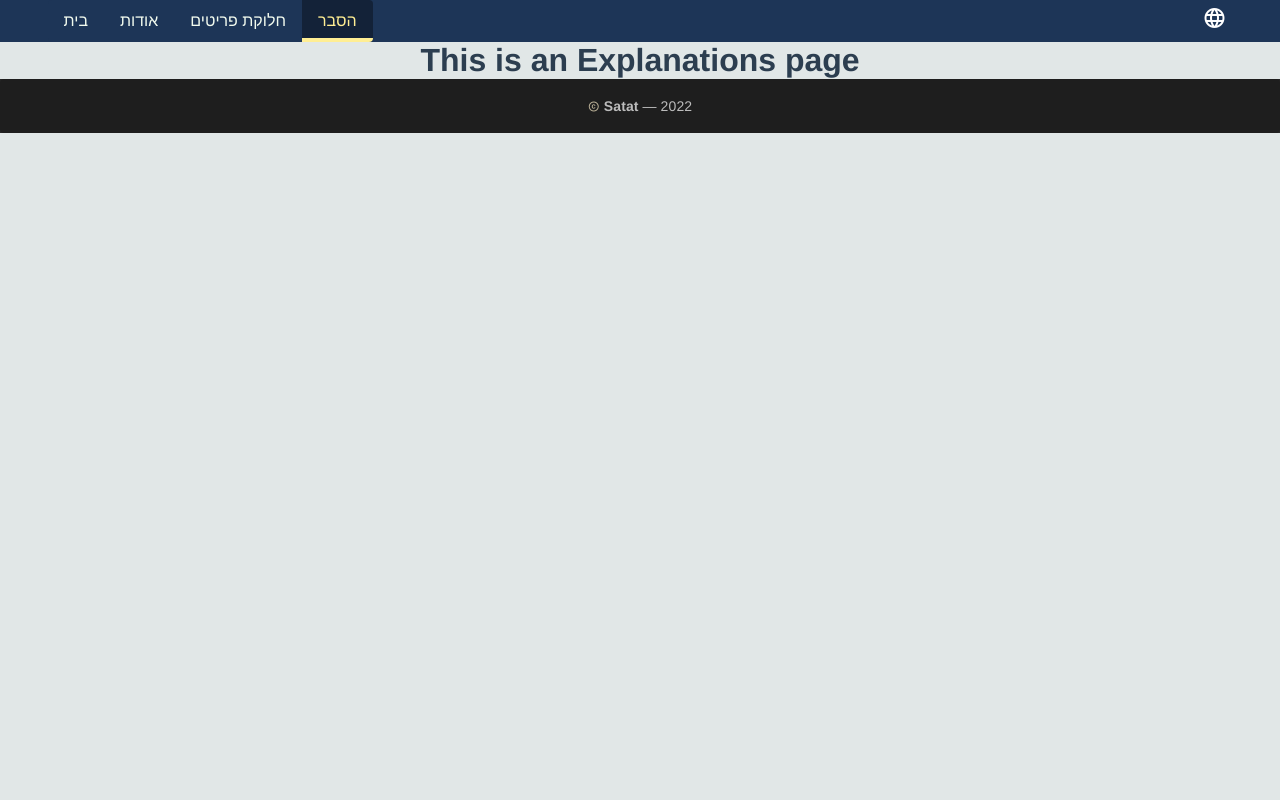
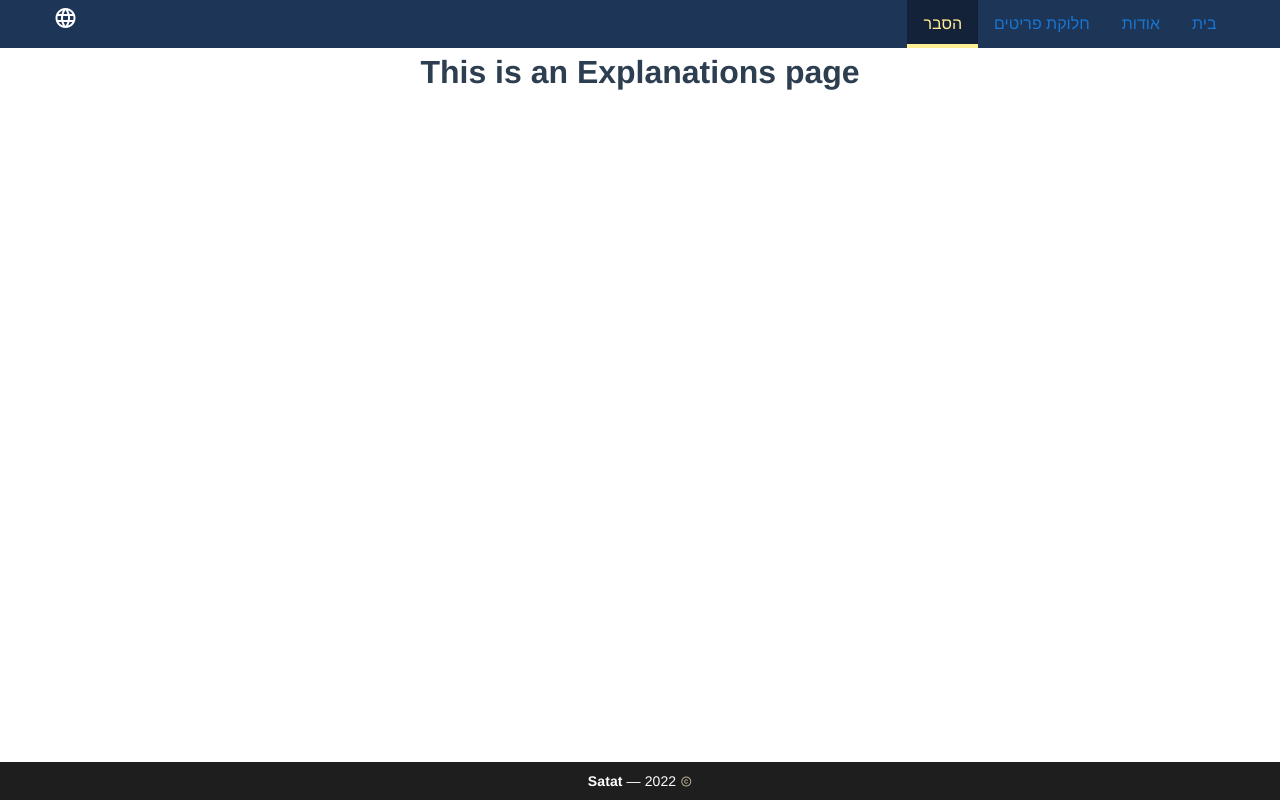
Before and after one commit to eliahusatat/fair-share-algorithm, a Vue app in the folder client/: page /explanations in a window 1280 px wide. Built offline with nearby package versions, Linux system fonts and the light colour scheme.

Commit message:
fix the app consturction

```diff
--- a/client/src/App.vue
+++ b/client/src/App.vue
@@ -1,12 +1,16 @@
 <template>
   <div id="app">
+    <v-app>
     <nav-bar></nav-bar>
+      <v-main>
     <v-fade-transition mode="out-in">
     <router-view/>
     </v-fade-transition>
+      </v-main>
     <Footer/>
     <confirm ref="confirm"/>
     <notification-list ref="notification"/>
+      </v-app>
   </div>
 </template>
 
--- a/client/src/views/Home.vue
+++ b/client/src/views/Home.vue
@@ -1,5 +1,4 @@
 <template>
-  <v-app>
   <div class="home">
     <v-card class="mx-auto" color="#808080" dark>
       <v-card-title class="justify-center">
@@ -27,7 +26,6 @@
       </router-link>
     </div>
   </div>
-  </v-app>
 </template>
 
 <script>
```
